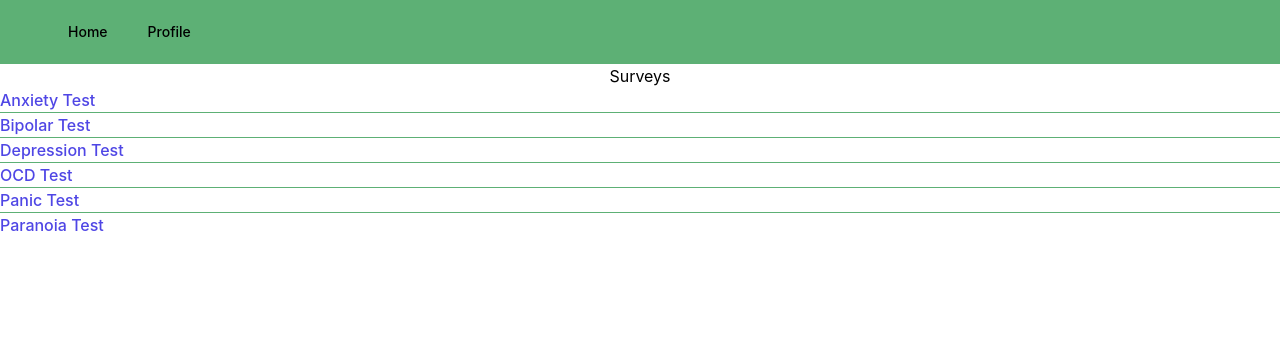
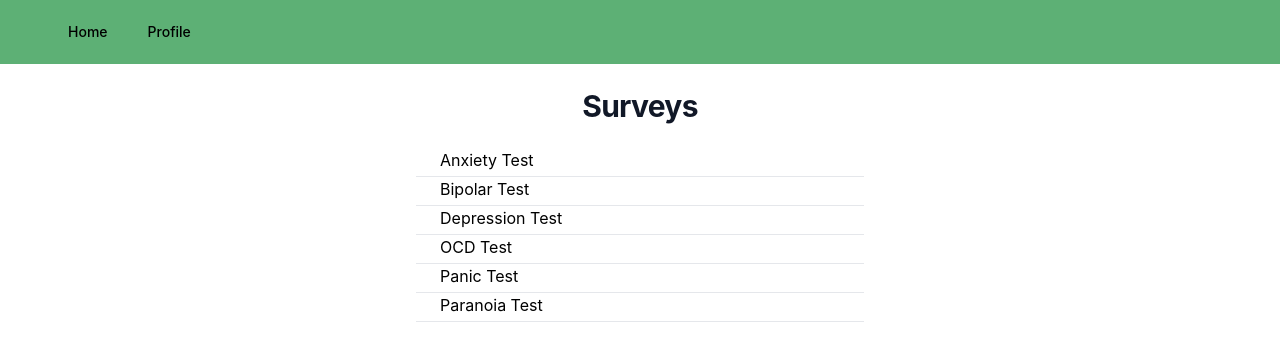
Before and after one commit to NotFastJustFurious/frontend, a React (Create React App) app: page /survey in a window 1280 px wide. Shown: the top 350 px of the page. Built offline with nearby package versions, Linux system fonts and the light colour scheme.

Commit message:
edited surveys page design

```diff
--- a/src/page/survey/Survey.js
+++ b/src/page/survey/Survey.js
@@ -4,30 +4,35 @@ export default function Survey() {
     return (
         <>
             <NavigationBar hideLoginButton></NavigationBar>
-            <div className="flex flex-col justify-center">
-                <div className="items-center text-center">
+            <div className="flex min-h-full items-center justify-center px-4 sm:px-6 lg:px-8">
+            <div className="w-full max-w-md">
+
+                <div className="mt-6 text-center text-3xl font-bold tracking-tight text-gray-900">
                     Surveys
                 </div>
-                <div className="flex flex-col item-left divide-y divide-furious-green">
-                    <a className="font-medium text-indigo-600 hover:text-indigo-500" href="/test/anxiety">
+                <div className="flex flex-col item-left divide-y divide-gray">
+                    <a className="mt-6 indent-6 text-m text-black-600" href="/test/anxiety">
                         Anxiety Test
                     </a>
-                    <a className="font-medium text-indigo-600 hover:text-indigo-500" href="/test/bipolar">
+                    <a className="mt-1 indent-6 text-m text-black-600" href="/test/bipolar">
                         Bipolar Test
                     </a>
-                    <a className="font-medium text-indigo-600 hover:text-indigo-500" href="/test/depression">
+                    <a className="mt-1 indent-6 text-m text-black-600" href="/test/depression">
                         Depression Test
                     </a>
-                    <a className="font-medium text-indigo-600 hover:text-indigo-500" href="/test/ocd">
+                    <a className="mt-1 indent-6 text-m text-black-600" href="/test/ocd">
                         OCD Test
                     </a>
-                    <a className="font-medium text-indigo-600 hover:text-indigo-500" href="/test/panic">
+                    <a className="mt-1 indent-6 text-m text-black-600" href="/test/panic">
                         Panic Test
                     </a>
-                    <a className="font-medium text-indigo-600 hover:text-indigo-500" href="/test/paranoia">
+                    <a className="mt-1 indent-6 text-m text-black-600" href="/test/paranoia">
                         Paranoia Test
                     </a>
+                    <a className="mt-1 indent-6 text-m text-black-600" href="/test/paranoia">
+                    </a>
                 </div>
+            </div>
             </div>
         </>
     )
```
